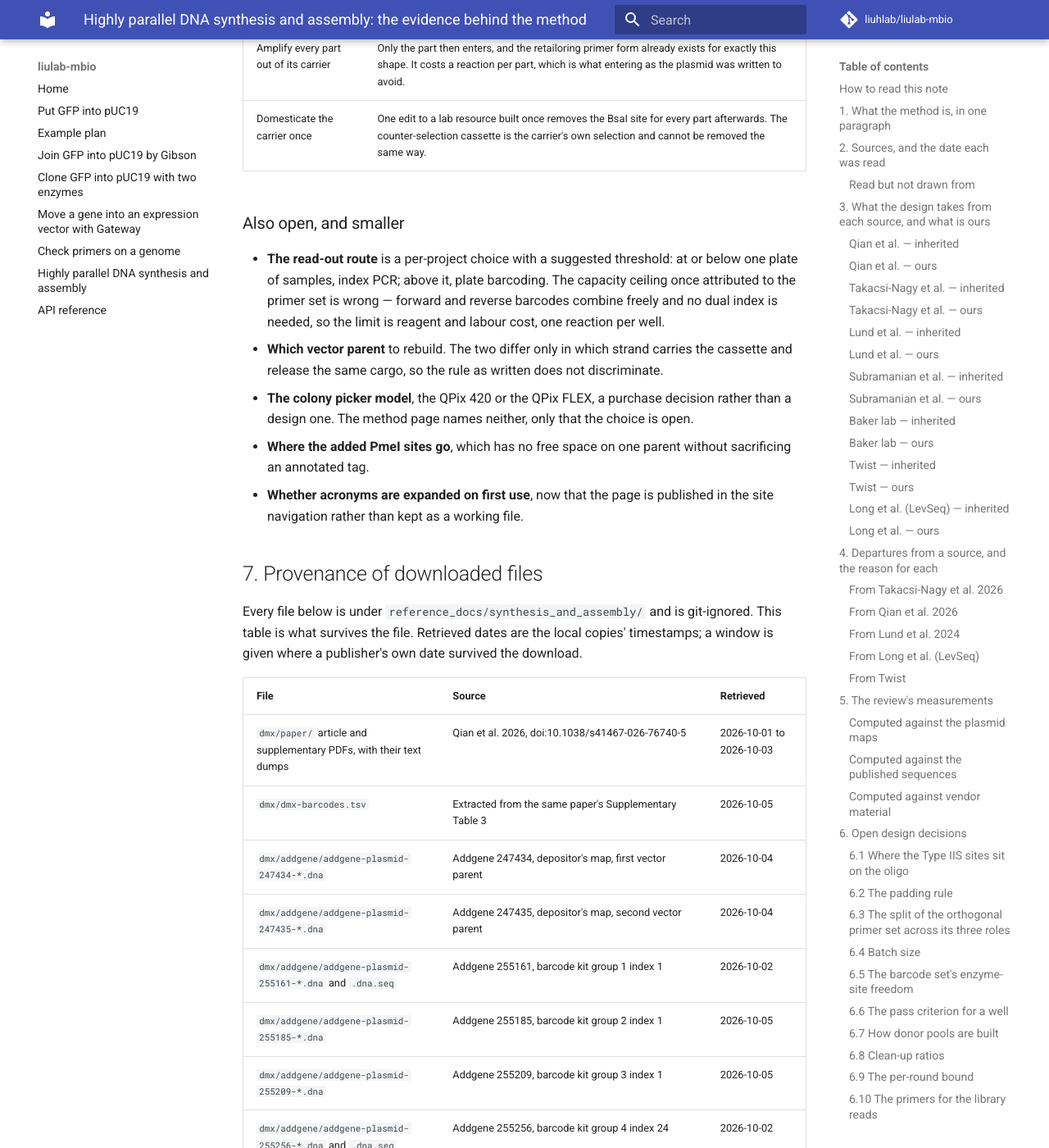
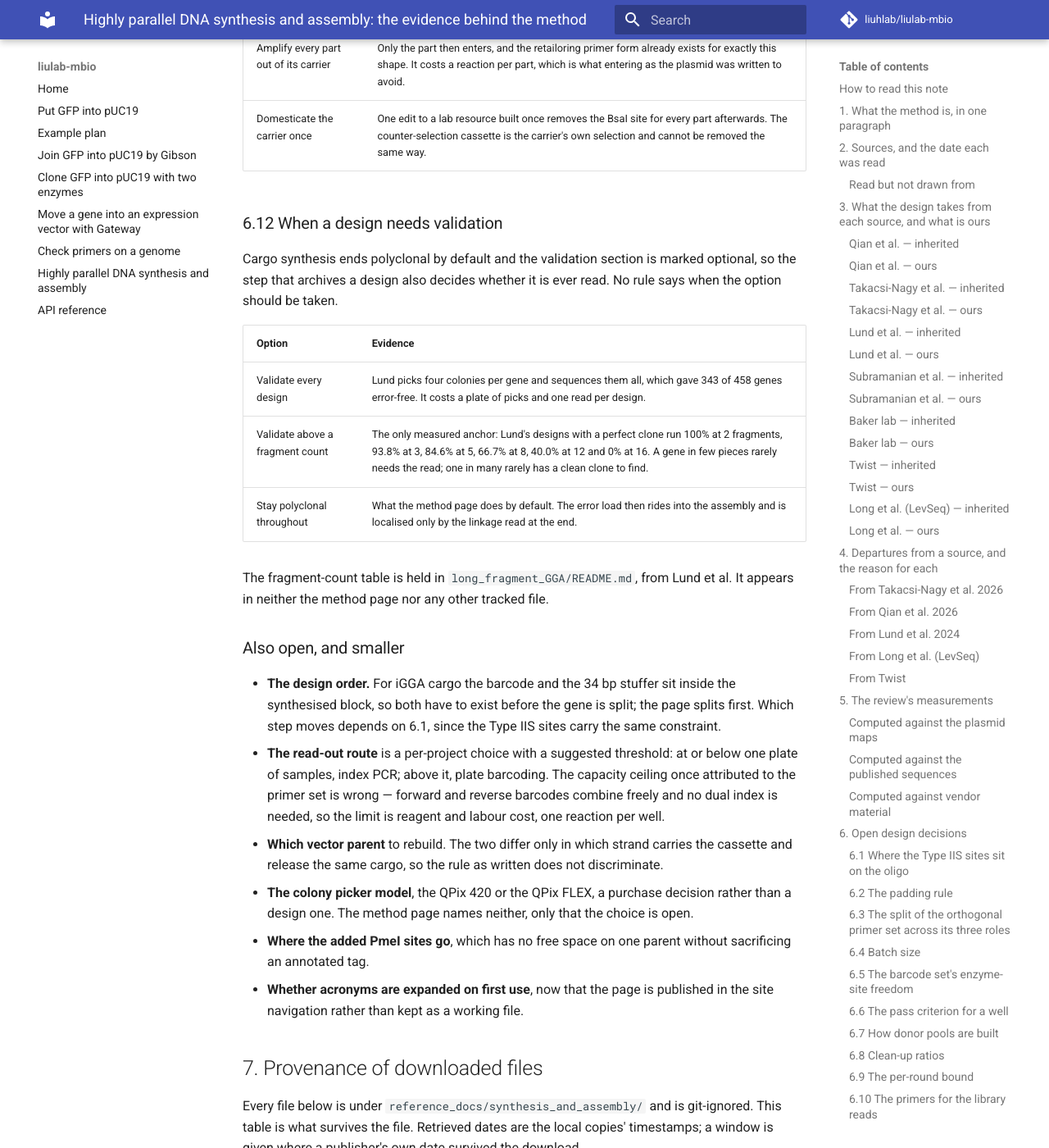
Before and after one commit to liuhlab/liulab-mbio, an MkDocs documentation site: the page built from docs/research/synthesis-and-assembly.md, in a window 1280 px wide and 1400 px high, scrolled down 15953 px. Shown: the whole window at 82% size. Built offline with MkDocs 1.6.1 and Material for MkDocs 9.7.7, drawn with Linux system fonts in a browser that asks for light colours; comment, search, counter and statistics services are not loaded; some of the changed text lies outside the part shown.

Commit message:
Record the review's last deferred decisions in the research note
Closing the review chain must not lose anything, so the items raised in
#202, #203 and #204 that had no home move into the note: when a design
needs validation, with Lund's fragment-count anchor; the design order;
and three bench steps the page never writes.

Co-Authored-By: Claude Opus 5 <noreply@anthropic.com>

```diff
--- a/docs/research/synthesis-and-assembly.md
+++ b/docs/research/synthesis-and-assembly.md
@@ -490,8 +490,26 @@ marker separates the two outcomes — the carrier is KanR, the working vector Am
 | Amplify every part out of its carrier | Only the part then enters, and the retailoring primer form already exists for exactly this shape. It costs a reaction per part, which is what entering as the plasmid was written to avoid. |
 | Domesticate the carrier once | One edit to a lab resource built once removes the BsaI site for every part afterwards. The counter-selection cassette is the carrier's own selection and cannot be removed the same way. |
 
+### 6.12 When a design needs validation
+
+Cargo synthesis ends polyclonal by default and the validation section is marked optional, so
+the step that archives a design also decides whether it is ever read. No rule says when the
+option should be taken.
+
+| Option | Evidence |
+| --- | --- |
+| Validate every design | Lund picks four colonies per gene and sequences them all, which gave 343 of 458 genes error-free. It costs a plate of picks and one read per design. |
+| Validate above a fragment count | The only measured anchor: Lund's designs with a perfect clone run 100% at 2 fragments, 93.8% at 3, 84.6% at 5, 66.7% at 8, 40.0% at 12 and 0% at 16. A gene in few pieces rarely needs the read; one in many rarely has a clean clone to find. |
+| Stay polyclonal throughout | What the method page does by default. The error load then rides into the assembly and is localised only by the linkage read at the end. |
+
+The fragment-count table is held in `long_fragment_GGA/README.md`, from Lund et al. It appears
+in neither the method page nor any other tracked file.
+
 ### Also open, and smaller
 
+- **The design order.** For iGGA cargo the barcode and the 34 bp stuffer sit inside the
+  synthesised block, so both have to exist before the gene is split; the page splits first.
+  Which step moves depends on 6.1, since the Type IIS sites carry the same constraint.
 - **The read-out route** is a per-project choice with a suggested threshold: at or below one
   plate of samples, index PCR; above it, plate barcoding. The capacity ceiling once attributed
   to the primer set is wrong — forward and reverse barcodes combine freely and no dual index is
@@ -591,6 +609,15 @@ Nothing here should become a package default.
 - **The protein cost of the assembly junction is never stated** on the page. Three rounds is 45
   bp, fifteen residues, translated inside every library member, and no rule fits a fragment's
   boundary codons to the entry overhang.
+- **Nothing lyses a culture and nothing is purified before the amplicon reactions.** Qian
+  heat-lyses at 98 °C for 30 minutes as its own step, then minipreps the pooled plate and puts
+  20 ng of purified DNA into each of the three reactions. The page goes from growth to an
+  acoustic transfer to a crude-lysate reaction. Bench detail, owned by the detail protocol.
+- **Route B pools per plate and then consumes one pool.** Nothing combines or normalises the
+  per-plate pools, and nothing tells two plates apart on one flow cell. LevSeq carries plate
+  identity in the reverse barcode and combines each plate's pool in equimolar amounts.
+- **The compacted plate's status is unstated** — whether it is frozen, becomes the archive, or
+  supersedes the one cargo synthesis makes.
 - **Two length conventions are in use for the same kind of block**, one counting the 5'
   overhang only and one counting through both. They agree in effect; applying the wrong one
   builds a capping block one base short.
```
